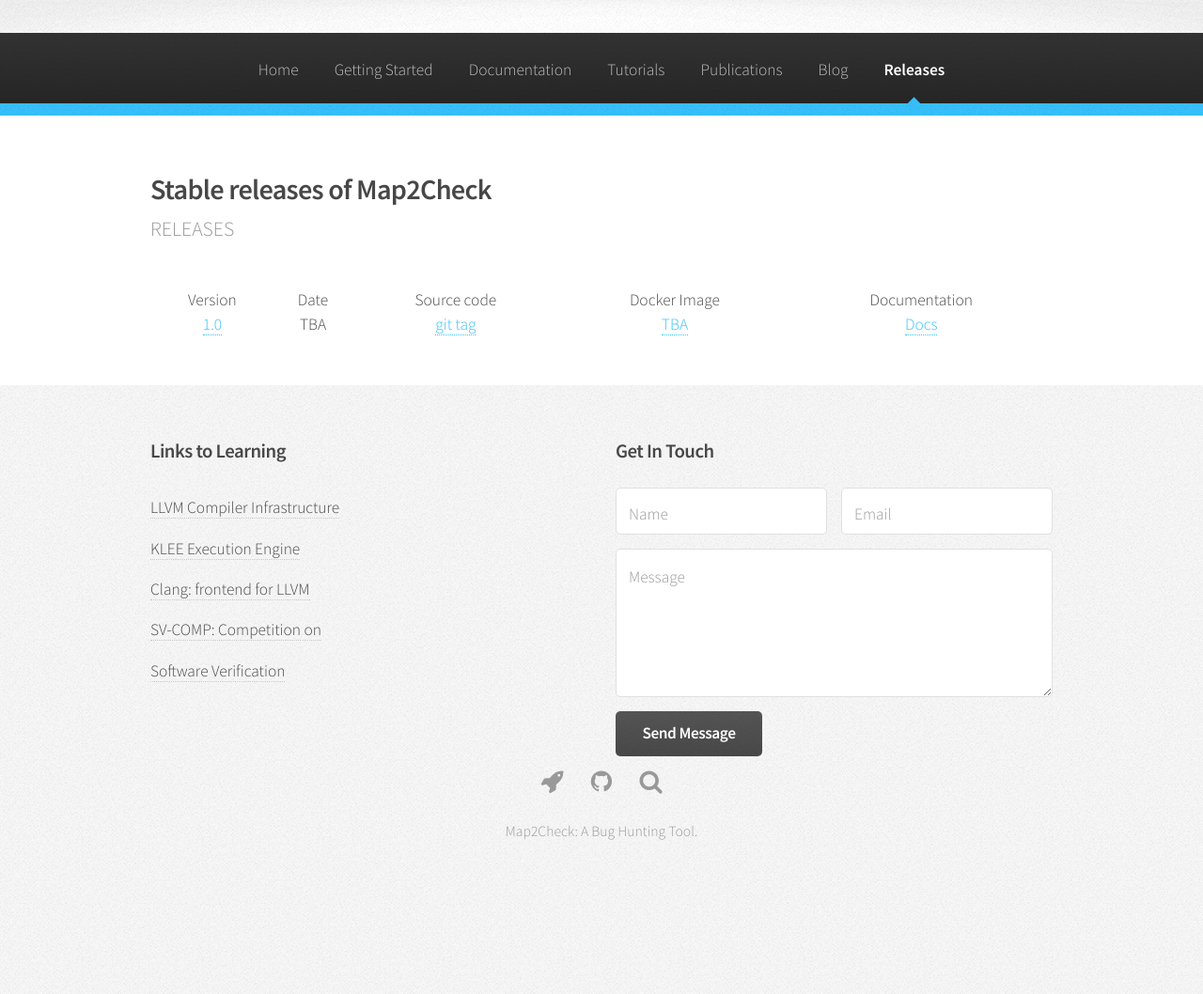
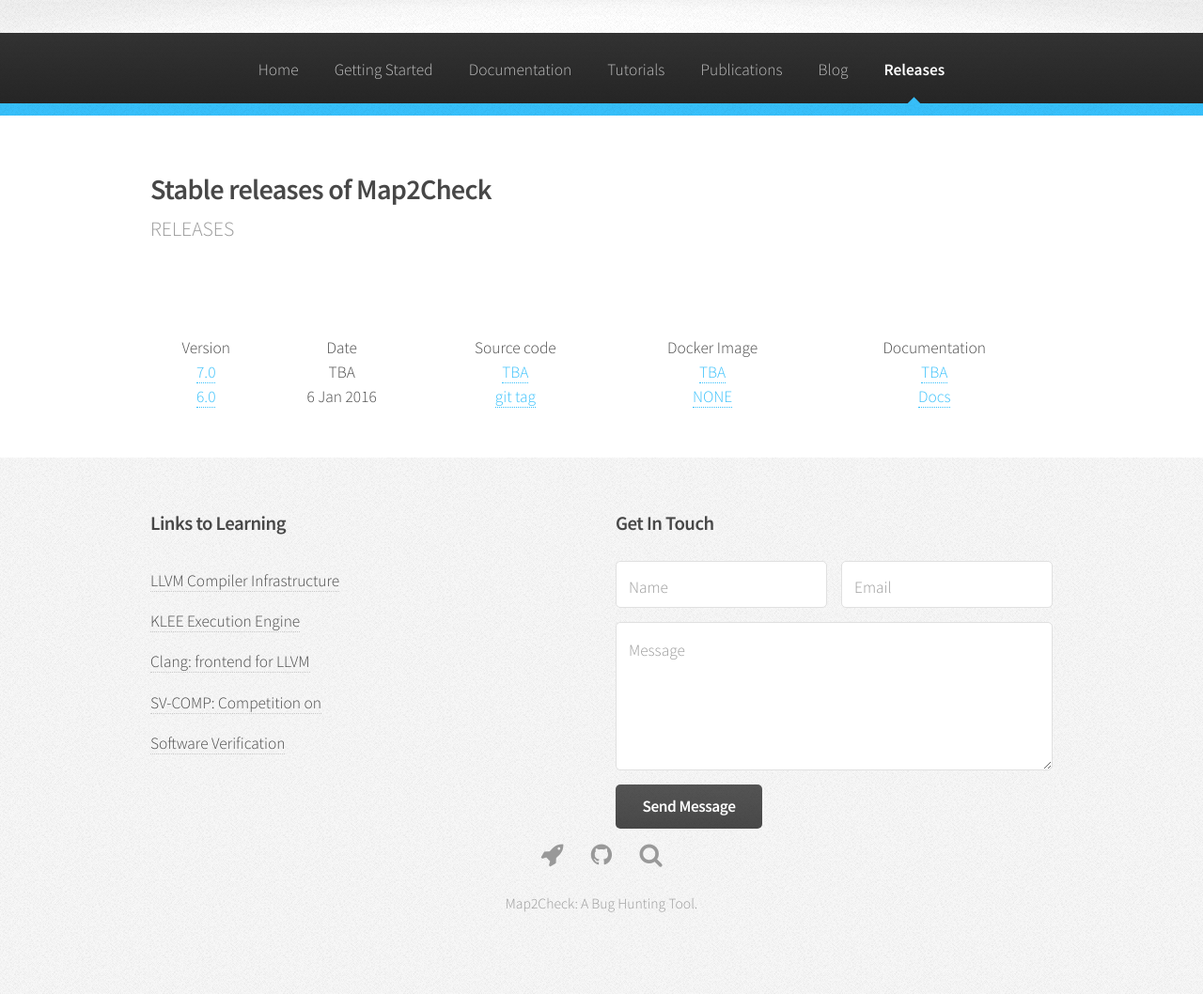
Before and after one commit to map2check/map2check.github.io, a Jekyll site: the page built from releases.html, in a window 1280 px wide. Shown: the whole page at 94% size. Built offline with Jekyll 4.4.1, drawn with Linux system fonts in a browser that asks for light colours; before the commit the page ends 981 px from its top, so only the background shows below that.

Commit message:
Updated release

```diff
--- a/releases.html
+++ b/releases.html
@@ -19,6 +19,7 @@
 						<span class="image featured"><img src="{{ site.baseurl }}/assets/images/banner.jpg" alt="" /></span>
                         -->
 
+                        <div style="width: 100%; margin-top: 100px;">
                           <table>
                               <thead>
                                 <tr>
@@ -31,11 +32,18 @@
                               </thead>
                               <tbody>
                                 <tr>
-                                  <td style="text-align: center"><a href="#">1.0</a></td>
+                                  <td style="text-align: center"><a href="#">7.0</a></td>
                                   <td style="text-align: center">TBA</td>
-                                  <td style="text-align: center"><a href="#">git tag</a></td>
+                                  <td style="text-align: center"><a href="#">TBA</a></td>
                                   <td style="text-align: center"><a href="">TBA</a></td>
-                                  <td style="text-align: center"><a href="#">Docs</a></td>
+                                  <td style="text-align: center"><a href="#">TBA</a></td>
+                                </tr>
+                                <tr>
+                                  <td style="text-align: center"><a href="https://github.com/hbgit/Map2Check/archive/map2check_v6.tar.gz">6.0</a></td>
+                                  <td style="text-align: center">6 Jan 2016</td>
+                                  <td style="text-align: center"><a href="https://github.com/hbgit/Map2Check/releases/tag/map2check_v6">git tag</a></td>
+                                  <td style="text-align: center"><a href="">NONE</a></td>
+                                  <td style="text-align: center"><a href="https://github.com/hbgit/Map2Check/releases/tag/map2check_v6">Docs</a></td>
                                 </tr>
                                 <!--
                                 <tr>
@@ -48,6 +56,7 @@
                                 -->
                               </tbody>
                         </table>
+                    </div>
 
 
 					</article>
```
